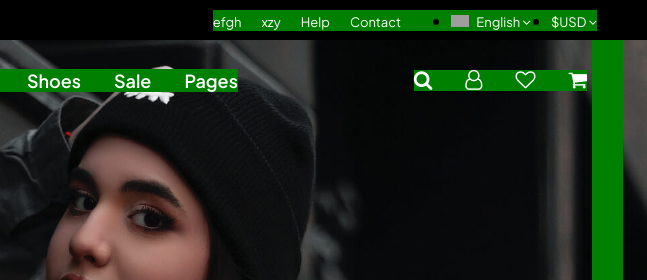
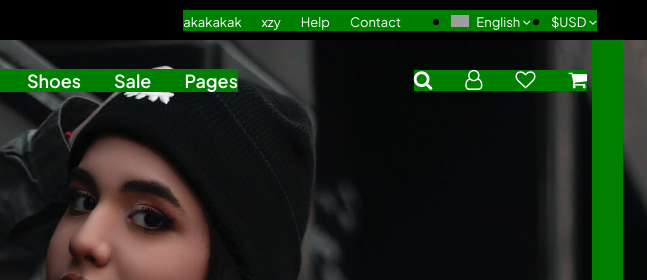
Before and after one commit to akashnarwariya00/firstproject, a plain HTML site: page 2.724/index.html in a window 1280 px wide. Shown: the top 280 px of the page, 633-1280 px from the left. Drawn offline with Linux system fonts and the light colour scheme; grey boxes are pictures that could not be loaded; a web font is replaced by a local one.

Commit message:
fg/lkeraju

```diff
--- a/2.724/index.html
+++ b/2.724/index.html
@@ -30,7 +30,7 @@
         <div class="right-menu">
             <div class="oright-menu">
                 <ul>
-                    <li><a href="index-copy.html">efgh</a></li>
+                    <li><a href="index-copy.html">akakakak</a></li>
                     <li><a href="#">xzy</a></li>
                     <li><a href="#">Help</a></li>
                     <li><a href="#">Contact</a></li>
```
